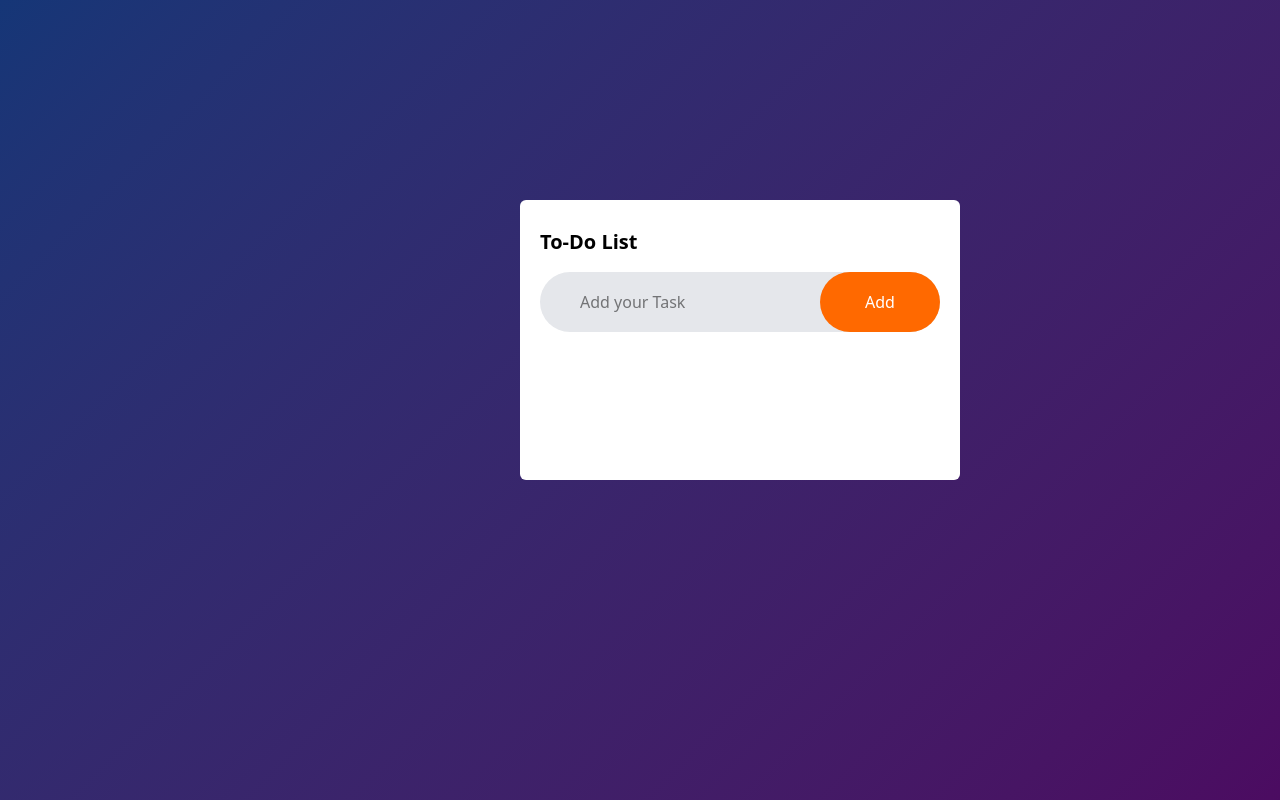
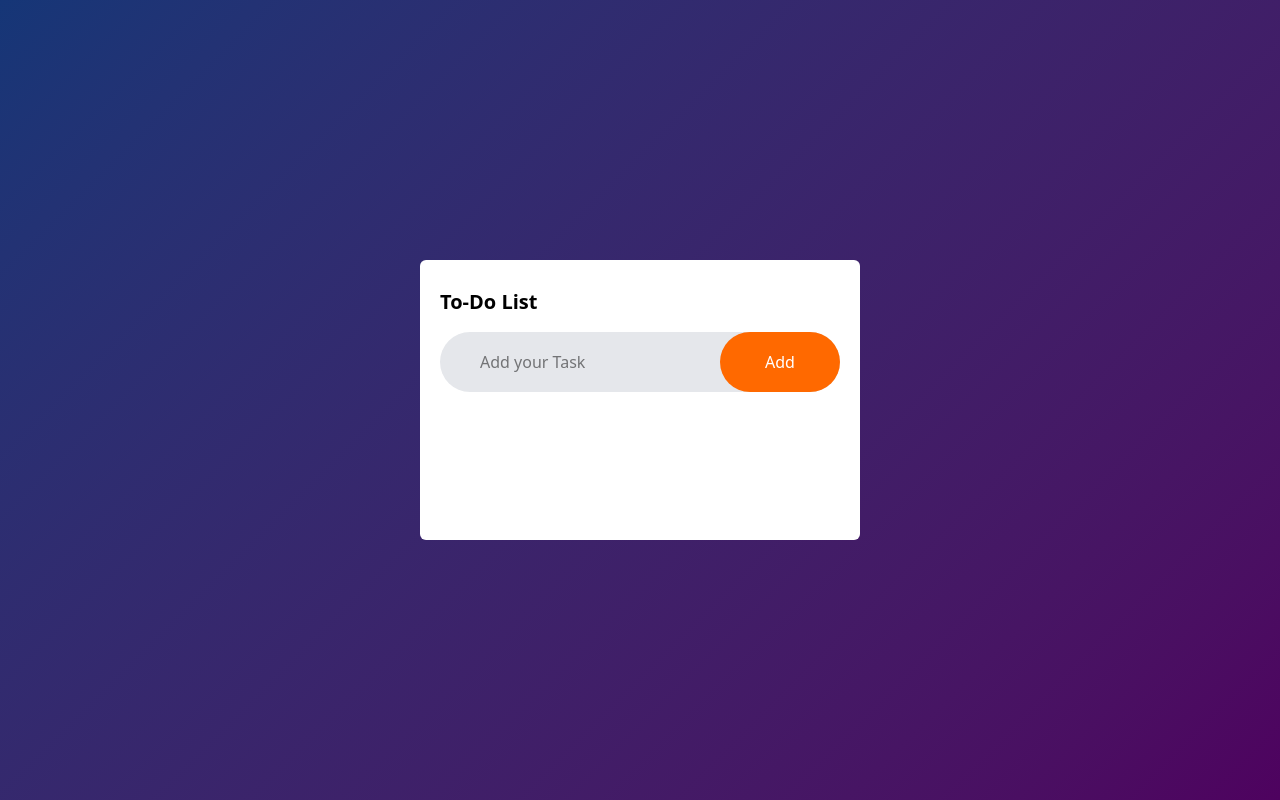
Before and after one commit to Unik5/To_Do_with_vanillaJs, a website: page src/index.html in a window 1280 px wide. Shown: the top 800 px of the page. Drawn offline with Linux system fonts and the light colour scheme.

Commit message:
Centered the main div

```diff
--- a/src/index.html
+++ b/src/index.html
@@ -8,9 +8,15 @@
     <title>Todo-App</title>
   </head>
   <!-- for background gradient color -->
-  <body class="h-screen w-screen bg-linear-135 from-[#153677] to-[#4e025f]">
+  <body>
     <!-- main div -->
-    <div id="container" class="mt-50 ml-130 h-70 w-110 bg-white rounded-md">
+    <div
+      class="relative h-screen w-screen bg-linear-135 from-[#153677] to-[#4e025f]"
+    >
+      <div
+        id="container"
+        class="absolute top-[50%] left-[50%] translate-x-[-50%] translate-y-[-50%] h-70 w-110 bg-white rounded-md"
+      >
         <h1 class="pt-7 pl-5 font-bold text-xl">To-Do List</h1>
         <div id="input_container" class="relative pt-4 px-5">
           <input
@@ -31,6 +37,7 @@
           class="pt-5 pl-10 bg-white list-disc relative"
         ></ul>
       </div>
+    </div>
   </body>
   <script src="./script.js"></script>
 </html>
```
Also changed, not shown: src/output.css. Lines whose indentation alone changed are shown as unchanged.
